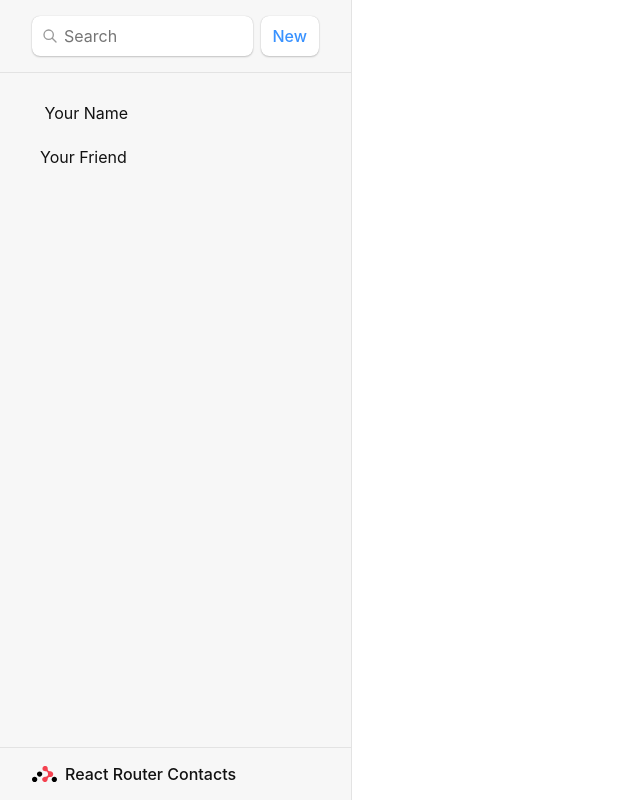
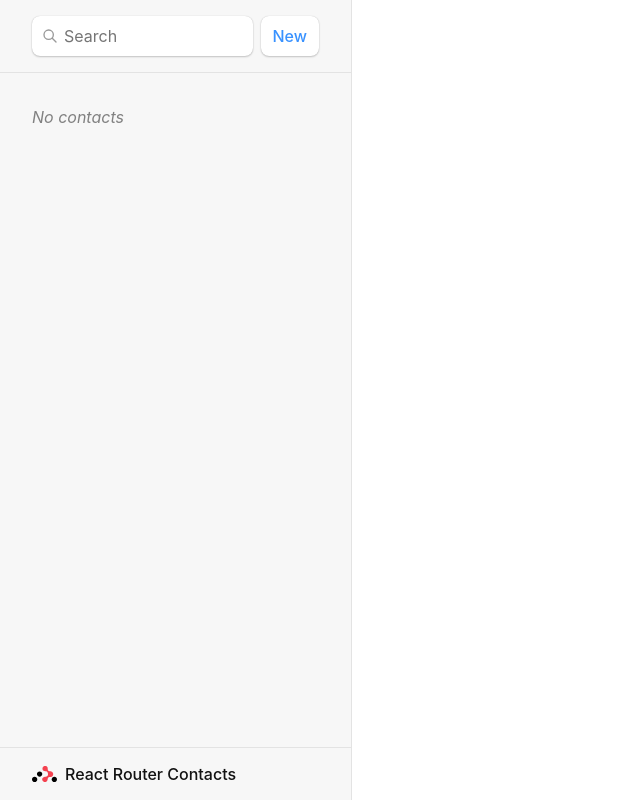
Before and after one commit to TheYassAnz/react-router-contacts, a React (Vite) app: page / in a window 1280 px wide. Shown: the whole page, without its empty margins (0-640 px from the left). Built offline with nearby package versions, Linux system fonts and the light colour scheme.

Commit message:
231125 - Loading Data

```diff
--- a/src/main.jsx
+++ b/src/main.jsx
@@ -7,11 +7,11 @@
 } from "react-router-dom";
 import './index.css'
 
-import Root from "./routes/root";
-
 import ErrorPage from "./error-page";
 
 import Contact from "./routes/contact";
+
+import Root, { loader as rootLoader } from "./routes/root";
 
 // Create the router
 const router = createBrowserRouter([
@@ -19,6 +19,8 @@
     path: "/",
     element: <Root />,
     errorElement: <ErrorPage />,
+    // configure the loader on the route
+    loader: rootLoader,
     children: [
       {
         path: "contacts/:contactId",
--- a/src/routes/root.jsx
+++ b/src/routes/root.jsx
@@ -1,6 +1,19 @@
-import { Outlet, Link } from "react-router-dom";
+import {
+    Outlet,
+    Link,
+    useLoaderData,
+} from "react-router-dom";
+
+// export a loader from `root.jsx`
+import { getContacts } from "../contacts";
+
+export async function loader() {
+    const contacts = await getContacts();
+    return { contacts };
+}
 
 export default function Root() {
+    const { contacts } = useLoaderData();
     return (
         <>
             <div id="sidebar">
@@ -29,14 +42,28 @@
                     </form>
                 </div>
                 <nav>
-                    <ul>
-                        <li>
-                            <Link to={`/contacts/1`}> Your Name</Link>
-                        </li>
-                        <li>
-                            <Link to={`/contacts/2`}>Your Friend</Link>
-                        </li>
-                    </ul>
+                    {contacts.length ? (
+                        <ul>
+                            {contacts.map((contact) => (
+                                <li key={contact.id}>
+                                    <Link to={`contacts/${contact.id}`}>
+                                        {contact.first || contact.last ? (
+                                            <>
+                                                {contact.first} {contact.last}
+                                            </>
+                                        ) : (
+                                            <i>No Name</i>
+                                        )}{" "}
+                                        {contact.favorite && <span>★</span>}
+                                    </Link>
+                                </li>
+                            ))}
+                        </ul>
+                    ) : (
+                        <p>
+                            <i>No contacts</i>
+                        </p>
+                    )}
                 </nav>
             </div >
             <div id="detail">
```
